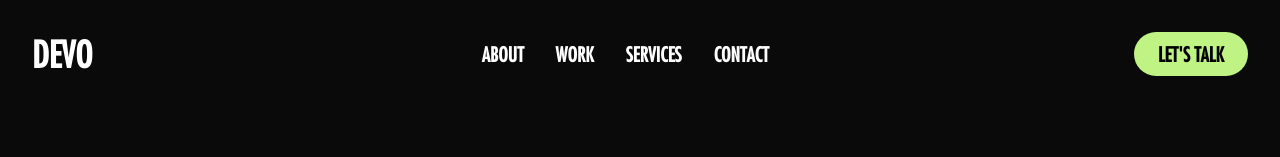
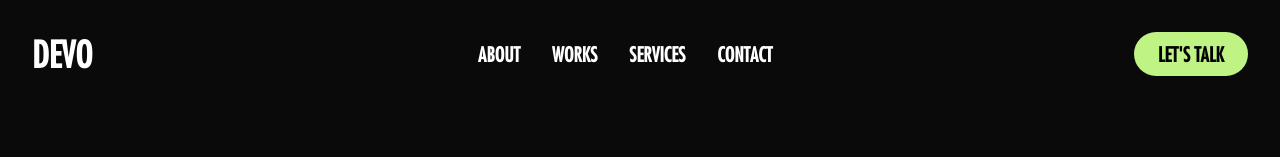
Before and after one commit to The-Developer-Evolution/Portfolio, a Next.js app: page / in a window 1280 px wide. Shown: the top 157 px of the page. Built offline with nearby package versions, Linux system fonts and the light colour scheme.

Commit message:
project section update

```diff
--- a/src/app/globals.css
+++ b/src/app/globals.css
@@ -10,6 +10,7 @@
   --font-mono: var(--font-futura-regular);
   --color-pink: #FFAFDD;
   --color-green: #BFF384;
+  --color-gray: #1A1A1A;
   --font-futura-regular: "Futura Regular", sans-serif;
   --font-futura-bold: "Futura Bold", sans-serif;
   --font-futura-black: "Futura Black", sans-serif;
--- a/src/app/page.tsx
+++ b/src/app/page.tsx
@@ -10,7 +10,7 @@ export const metadata: Metadata = {
 
 export default function Home() {
   return (
-    <main className="overflow-x-hidden flex flex-col gap-14">
+    <main className="overflow-x-hidden flex flex-col gap-24">
       <HeroSection />
       <DedicationSection />
       <ProjectsSection />
--- a/src/components/ui/NavigationBar.tsx
+++ b/src/components/ui/NavigationBar.tsx
@@ -9,10 +9,10 @@ export default function NavigationBar() {
     const lastScrollY = useRef(0);
     const scrollTimer = useRef<NodeJS.Timeout | null>(null);
     const navLinks = [
-        { label: "ABOUT", href: "#about" },
-        { label: "WORK", href: "#work" },
-        { label: "SERVICES", href: "#services" },
-        { label: "CONTACT", href: "#contact" },
+        { label: "ABOUT", href: "/about" },
+        { label: "WORKS", href: "/works" },
+        { label: "SERVICES", href: "/services" },
+        { label: "CONTACT", href: "/contact" },
     ];
 
     useEffect(() => {
@@ -98,7 +98,7 @@ export default function NavigationBar() {
     return (
         <nav className="fixed flex justify-center items-center w-screen overflow-hidden z-50">
             <div ref={navRef} className="w-full flex justify-between gap-1 sm:gap-4 items-center mt-4 py-4 px-8">
-                <h1 className="text-white text-3xl md:text-4xl pr-6 font-bold font-futura-condensed">DEVO</h1>
+                <Link href={"/"} className="text-white text-3xl md:text-4xl pr-6 font-bold font-futura-condensed">DEVO</Link>
                 <div className="text-white gap-1 hidden md:flex sm:gap-8 items-center justify-center">
                     {navLinks.map((link) => (
                         <Link
--- a/src/components/ui/pages/home/ProjectsSection.tsx
+++ b/src/components/ui/pages/home/ProjectsSection.tsx
@@ -1,5 +1,5 @@
-import React from 'react'
 import Project from '@/components/common/Project';
+import Link from 'next/link';
 
 export default function ProjectsSection() {
   const projects = [
@@ -45,7 +45,7 @@ export default function ProjectsSection() {
         {projects.map((project, index) => (
           <div
             key={index}
-                    className={`w-full ${index % 2 !== 0 ? 'md:mt-0' : ''}`}
+            className={`w-full ${index % 2 !== 0 ? 'md:mt-24' : 'md:-mt-16'}`}
           >
             <Project
               title={project.title}
@@ -54,7 +54,15 @@ export default function ProjectsSection() {
             />
           </div>
         ))}
-
+        <div className='flex flex-col gap-4 justify-center p-12 items-center relative w-full aspect-square bg-gray rounded-xl overflow-hidden shadow-lg' style={{borderRadius: '0.75rem'}}>
+          <h3 className='text-white font-futura-condensed font-extrabold text-9xl text-start'>WANNA SEE MORE?</h3>
+          <p className='text-gray-400 font-futura-medium text-xl'>
+            Explore our portfolio and discover what we can achieve for you. Let’s create something extraordinary together.
+          </p>
+          <Link href="/works" className="bg-green px-4 py-2 text-gray rounded-lg font-bold text-xl font-futura-condensed hover:underline">
+            SEE MORE
+          </Link>
+        </div>
       </div>
     </section>
   )
```
Lines whose indentation alone changed are shown as unchanged.
